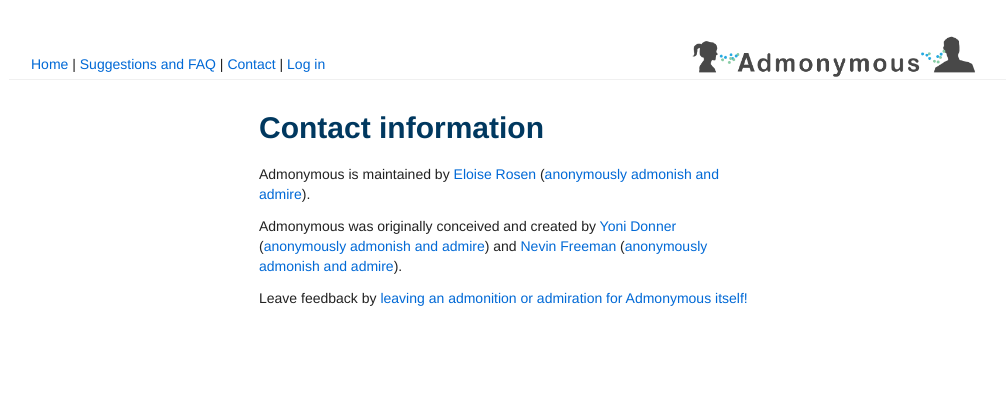
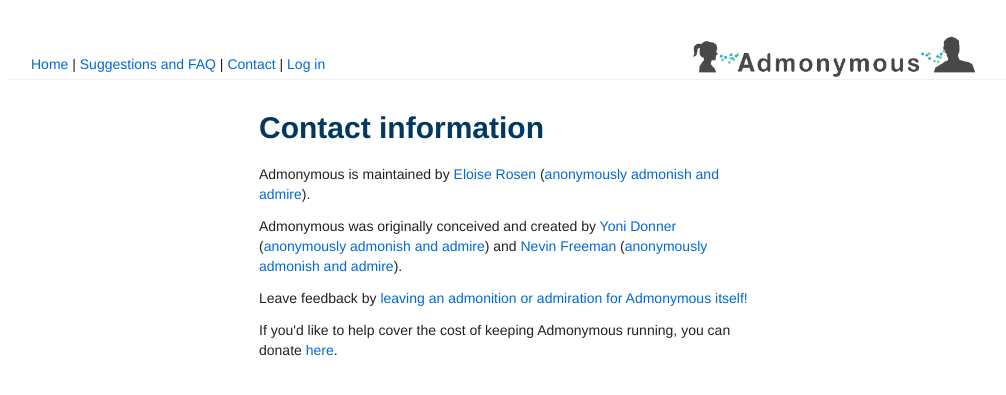
Before and after one commit to EloiseRosen/admonymous, a Django app: template templates/contact.html in a window 1280 px wide. Shown: the top 395 px of the page, without its empty margins (131-1137 px from the left). Run offline with Django 3.2, Linux system fonts and the light colour scheme; the template is opened without the code that fills it, so the values that code supplies are empty; some libraries are stand-ins or nearby versions.

Commit message:
donation link

```diff
--- a/templates/contact.html
+++ b/templates/contact.html
@@ -15,6 +15,8 @@
 
 <p>Leave feedback by <a href="https://www.admonymous.co/admonymous_feedback">leaving an admonition or admiration for Admonymous itself!</a></p>
 
+<p>If you'd like to help cover the cost of keeping Admonymous running, you can donate <a href="https://www.buymeacoffee.com/eloiserosen">here</a>.</p>
+
 </div>
 
 {% endblock %}
```
